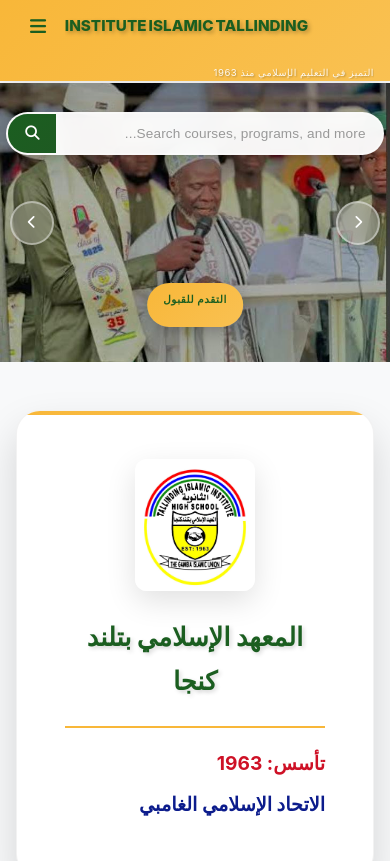
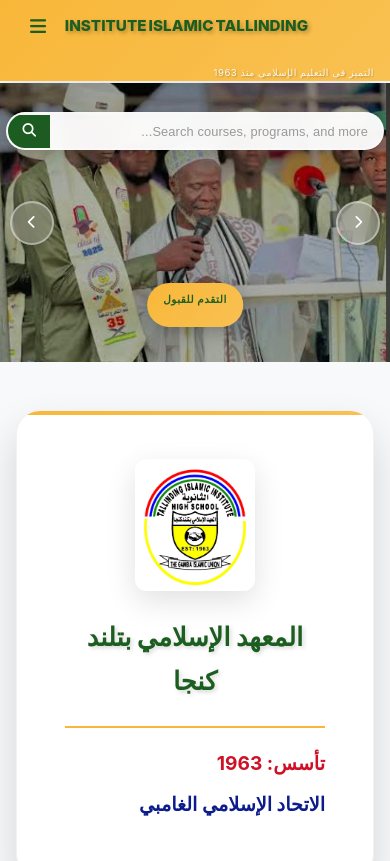
Before and after one commit to kTron-beep/tallinding_islamic_institute, a plain HTML site: page index.html in a window 390 px wide. Shown: the top 861 px of the page. Drawn offline with Linux system fonts and the light colour scheme; files whose address does not match are found by name.

Commit message:
reduced search bar size

```diff
--- a/assets/css/styles.css
+++ b/assets/css/styles.css
@@ -2704,31 +2704,36 @@ body {
   }
 
   .search-container {
-    margin-bottom: 0.9rem;
+    margin-bottom: 0.8rem;
     padding: 0 0.75rem;
   }
 
   .search-bar {
     max-width: 100%;
-    border-radius: 45px;
+    border-radius: 35px;
+  }
+
+  .search-bar:focus-within {
+    transform: translateY(-1px) scale(1.008);
   }
 
   .search-input {
-    padding: 0.9rem 1.3rem;
+    padding: 0.75rem 1.1rem;
+    font-size: 0.9rem;
+  }
+
+  .search-input::placeholder {
+    font-size: 0.9rem;
+  }
+
+  .search-button {
+    padding: 0.75rem 1.2rem;
+    min-width: 48px;
+    font-size: 0.9rem;
+  }
+
+  .search-button i {
     font-size: 0.95rem;
-  }
-
-  .search-input::placeholder {
-    font-size: 0.95rem;
-  }
-
-  .search-button {
-    padding: 0.9rem 1.5rem;
-    min-width: 55px;
-  }
-
-  .search-button i {
-    font-size: 1rem;
   }
 
   .search-suggestions {
@@ -3043,36 +3048,36 @@ body {
   }
 
   .search-container {
-    margin-bottom: 1rem;
+    margin-bottom: 0.8rem;
     padding: 0 0.5rem;
   }
 
   .search-bar {
     max-width: 100%;
-    border-radius: 35px;
+    border-radius: 30px;
   }
 
   .search-bar:focus-within {
-    transform: translateY(-2px) scale(1.01);
+    transform: translateY(-1px) scale(1.005);
   }
 
   .search-input {
-    padding: 0.8rem 1.2rem;
+    padding: 0.65rem 1rem;
+    font-size: 0.85rem;
+  }
+
+  .search-input::placeholder {
+    font-size: 0.85rem;
+  }
+
+  .search-button {
+    padding: 0.65rem 1rem;
+    min-width: 44px;
+    font-size: 0.85rem;
+  }
+
+  .search-button i {
     font-size: 0.9rem;
-  }
-
-  .search-input::placeholder {
-    font-size: 0.9rem;
-  }
-
-  .search-button {
-    padding: 0.8rem 1.2rem;
-    min-width: 50px;
-    font-size: 0.9rem;
-  }
-
-  .search-button i {
-    font-size: 0.95rem;
   }
 
   .search-suggestions {
@@ -3532,36 +3537,36 @@ body {
   }
 
   .search-container {
-    margin-bottom: 0.8rem;
+    margin-bottom: 0.7rem;
     padding: 0 0.4rem;
   }
 
   .search-bar {
     max-width: 100%;
-    border-radius: 30px;
+    border-radius: 25px;
   }
 
   .search-bar:focus-within {
-    transform: translateY(-1px) scale(1.005);
+    transform: translateY(-1px) scale(1.003);
   }
 
   .search-input {
+    font-size: 0.8rem;
+    padding: 0.6rem 0.85rem;
+  }
+
+  .search-input::placeholder {
+    font-size: 0.8rem;
+  }
+
+  .search-button {
+    padding: 0.6rem 0.85rem;
+    min-width: 42px;
+    font-size: 0.8rem;
+  }
+
+  .search-button i {
     font-size: 0.85rem;
-    padding: 0.75rem 1rem;
-  }
-
-  .search-input::placeholder {
-    font-size: 0.85rem;
-  }
-
-  .search-button {
-    padding: 0.75rem 1rem;
-    min-width: 48px;
-    font-size: 0.85rem;
-  }
-
-  .search-button i {
-    font-size: 0.9rem;
   }
 
   .search-suggestions {
```
